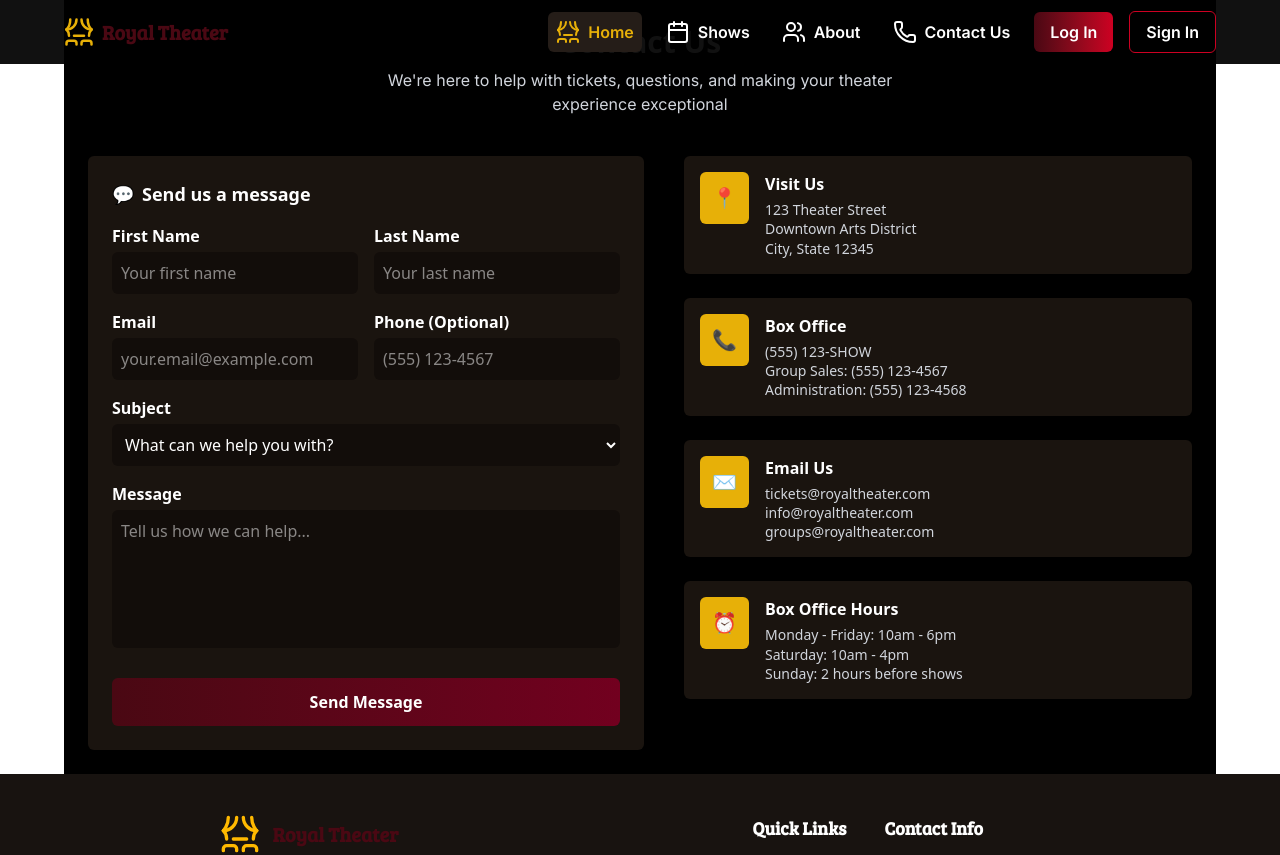
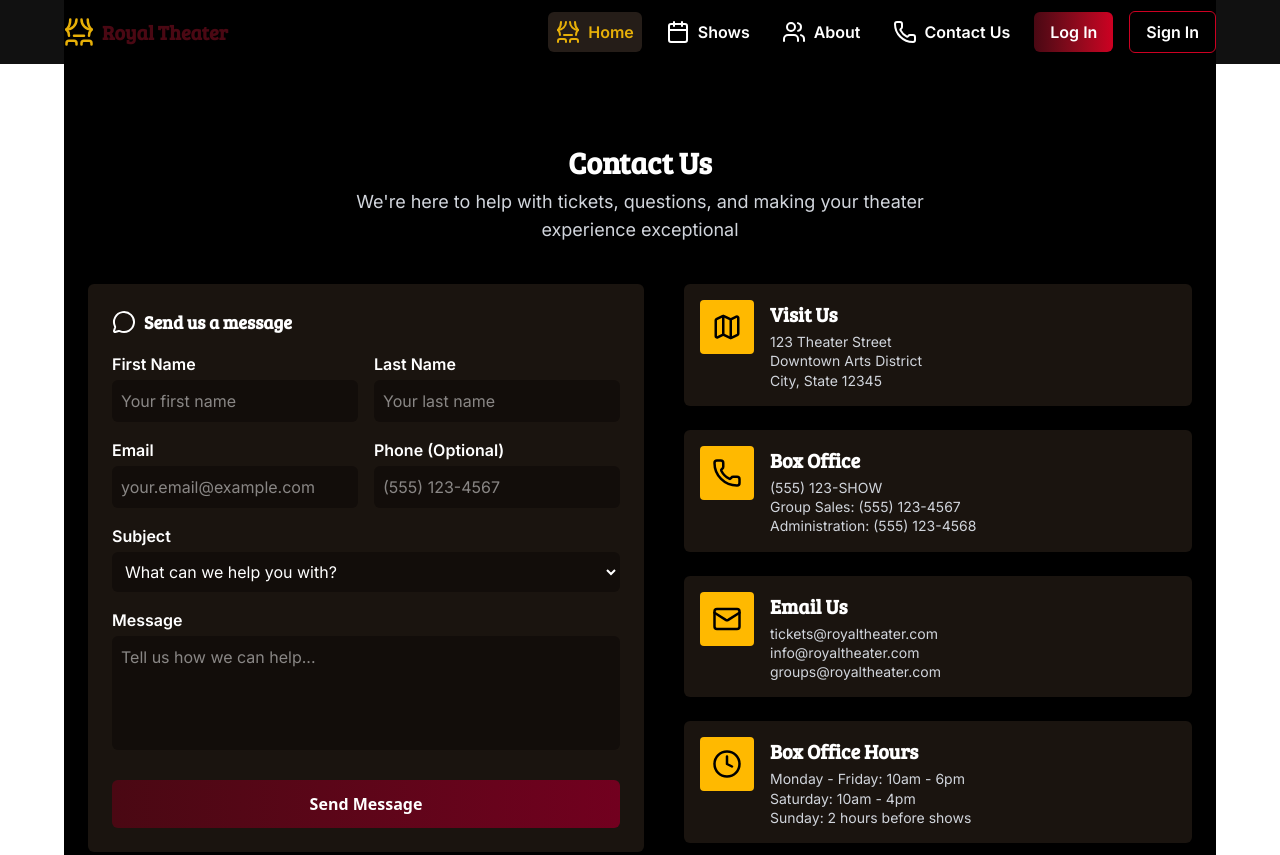
Before and after one commit to Cyronite/Royal-Theater, a React (Vite) app: page /contact in a window 1280 px wide. Shown: the top 855 px of the page. Built offline with nearby package versions, Linux system fonts and the light colour scheme.

Commit message:
finished contact us

```diff
--- a/src/components/contactus.tsx
+++ b/src/components/contactus.tsx
@@ -1,10 +1,13 @@
 import React from "react";
+import { Map, Phone, Mail, Clock, MessageCircle } from "lucide-react";
+export default function ContactSection() {
+  function submit(e: React.FormEvent) {
 
-export default function ContactSection() {
+  }
   return (
-    <section className="max-w-6xl mx-auto p-6 text-white bg-[black]">
-      <h2 className="text-3xl font-bold text-center mb-2">Contact Us</h2>
-      <p className="text-center font-inter text-gray-300 mb-10 max-w-xl mx-auto">
+    <section className="max-w-6xl mx-auto p-6 text-white bg-[black] py-36">
+      <h2 className="text-3xl font-bree font-bold text-center mb-2">Contact Us</h2>
+      <p className="text-center font-inter font-inter text-lg  text-gray-300 mb-10 max-w-xl mx-auto">
         We're here to help with tickets, questions, and making your theater
         experience exceptional
       </p>
@@ -13,69 +16,69 @@ export default function ContactSection() {
         {/* Left: Contact Form */}
         <form
           className="flex-1 bg-[#1a140f] rounded-md p-6"
-          onSubmit={(e) => e.preventDefault()}
+          onSubmit={submit}
         >
-          <h3 className="font-semibold text-lg mb-4 flex items-center gap-2">
-            <span>💬</span> Send us a message
+          <h3 className="font-semibold font-bree text-lg mb-4 flex items-center gap-2">
+          <MessageCircle />Send us a message
           </h3>
 
           <div className="grid grid-cols-1 md:grid-cols-2 gap-4 mb-4">
             <div>
-              <label className="block mb-1 font-semibold" htmlFor="firstName">
+              <label className="block mb-1 font-inter font-semibold" htmlFor="firstName">
                 First Name
               </label>
               <input
                 id="firstName"
                 type="text"
                 placeholder="Your first name"
-                className="w-full rounded-md bg-[#120d0a] border border-transparent focus:border-[#E7B008] p-2 text-white"
+                className="w-full rounded-md bg-[#120d0a] border border-transparent focus:border-[#E7B008] p-2 text-white font-inter"
               />
             </div>
             <div>
-              <label className="block mb-1 font-semibold" htmlFor="lastName">
+              <label className="block mb-1 font-inter font-semibold" htmlFor="lastName">
                 Last Name
               </label>
               <input
                 id="lastName"
                 type="text"
                 placeholder="Your last name"
-                className="w-full rounded-md bg-[#120d0a] border border-transparent focus:border-[#E7B008] p-2 text-white"
+                className="w-full rounded-md font-inter bg-[#120d0a] border border-transparent focus:border-[#E7B008] p-2 text-white"
               />
             </div>
           </div>
 
           <div className="grid grid-cols-1 md:grid-cols-2 gap-4 mb-4">
             <div>
-              <label className="block mb-1 font-semibold" htmlFor="email">
+              <label className="block mb-1 font-inter font-semibold" htmlFor="email">
                 Email
               </label>
               <input
                 id="email"
                 type="email"
                 placeholder="your.email@example.com"
-                className="w-full rounded-md bg-[#120d0a] border border-transparent focus:border-[#E7B008] p-2 text-white"
+                className="w-full rounded-md font-inter bg-[#120d0a] border border-transparent focus:border-[#E7B008] p-2 text-white"
               />
             </div>
             <div>
-              <label className="block mb-1 font-semibold" htmlFor="phone">
+              <label className="block mb-1 font-inter font-semibold" htmlFor="phone">
                 Phone (Optional)
               </label>
               <input
                 id="phone"
                 type="tel"
                 placeholder="(555) 123-4567"
-                className="w-full rounded-md bg-[#120d0a] border border-transparent focus:border-[#E7B008] p-2 text-white"
+                className="w-full rounded-md font-inter bg-[#120d0a] border border-transparent focus:border-[#E7B008] p-2 text-white"
               />
             </div>
           </div>
 
           <div className="mb-4">
-            <label className="block mb-1 font-semibold" htmlFor="subject">
+            <label className="block mb-1 font-inter font-semibold" htmlFor="subject">
               Subject
             </label>
             <select
               id="subject"
-              className="w-full rounded-md bg-[#120d0a] border border-transparent focus:border-[#E7B008] p-2 text-white"
+              className="w-full rounded-md font-inter bg-[#120d0a] border border-transparent focus:border-[#E7B008] p-2 text-white"
               defaultValue=""
             >
               <option disabled value="">
@@ -89,14 +92,14 @@ export default function ContactSection() {
           </div>
 
           <div className="mb-6">
-            <label className="block mb-1 font-semibold" htmlFor="message">
+            <label className="block mb-1 font-inter font-semibold" htmlFor="message">
               Message
             </label>
             <textarea
               id="message"
-              rows="5"
+              rows={4}
               placeholder="Tell us how we can help..."
-              className="w-full rounded-md bg-[#120d0a] border border-transparent focus:border-[#E7B008] p-2 text-white resize-none"
+              className="w-full rounded-md font-inter bg-[#120d0a] border border-transparent focus:border-[#E7B008] p-2 text-white resize-none"
             ></textarea>
           </div>
 
@@ -112,7 +115,7 @@ export default function ContactSection() {
         <div className="flex-1 flex flex-col gap-6">
           {/* Info card */}
           <ContactInfoCard
-            icon="📍"
+            icon={<Map size="30px" color="black"/>}
             title="Visit Us"
             lines={[
               "123 Theater Street",
@@ -121,7 +124,7 @@ export default function ContactSection() {
             ]}
           />
           <ContactInfoCard
-            icon="📞"
+            icon={<Phone size="30px" color="black"/>}
             title="Box Office"
             lines={[
               "(555) 123-SHOW",
@@ -130,7 +133,7 @@ export default function ContactSection() {
             ]}
           />
           <ContactInfoCard
-            icon="✉️"
+            icon={<Mail size="30px" color="black"/>}
             title="Email Us"
             lines={[
               "tickets@royaltheater.com",
@@ -139,7 +142,7 @@ export default function ContactSection() {
             ]}
           />
           <ContactInfoCard
-            icon="⏰"
+            icon={<Clock size="30px" color="black"/>}
             title="Box Office Hours"
             lines={[
               "Monday - Friday: 10am - 6pm",
@@ -153,14 +156,22 @@ export default function ContactSection() {
   );
 }
 
-function ContactInfoCard({ icon, title, lines }) {
+type ContactInfoCardProps = {
+  icon: React.ReactNode;
+  title: string;
+  lines: string[];
+};
+
+function ContactInfoCard({ icon, title, lines }: ContactInfoCardProps) {
   return (
     <div className="bg-[#1a140f] rounded-md p-4 flex gap-4 items-start">
-      <div className="bg-[#E7B008] p-3 rounded-md text-black text-xl">{icon}</div>
+      <div className="bg-amber-400 p-3 rounded-sm mb-4">
+            {icon}
+      </div>
       <div>
-        <h4 className="font-semibold mb-1">{title}</h4>
+        <h4 className="font-semibold font-bree text-xl mb-1">{title}</h4>
         {lines.map((line, i) => (
-          <p key={i} className="text-gray-300 text-sm leading-snug">
+          <p key={i} className="text-gray-300 font-inter text-sm leading-snug">
             {line}
           </p>
         ))}
```
